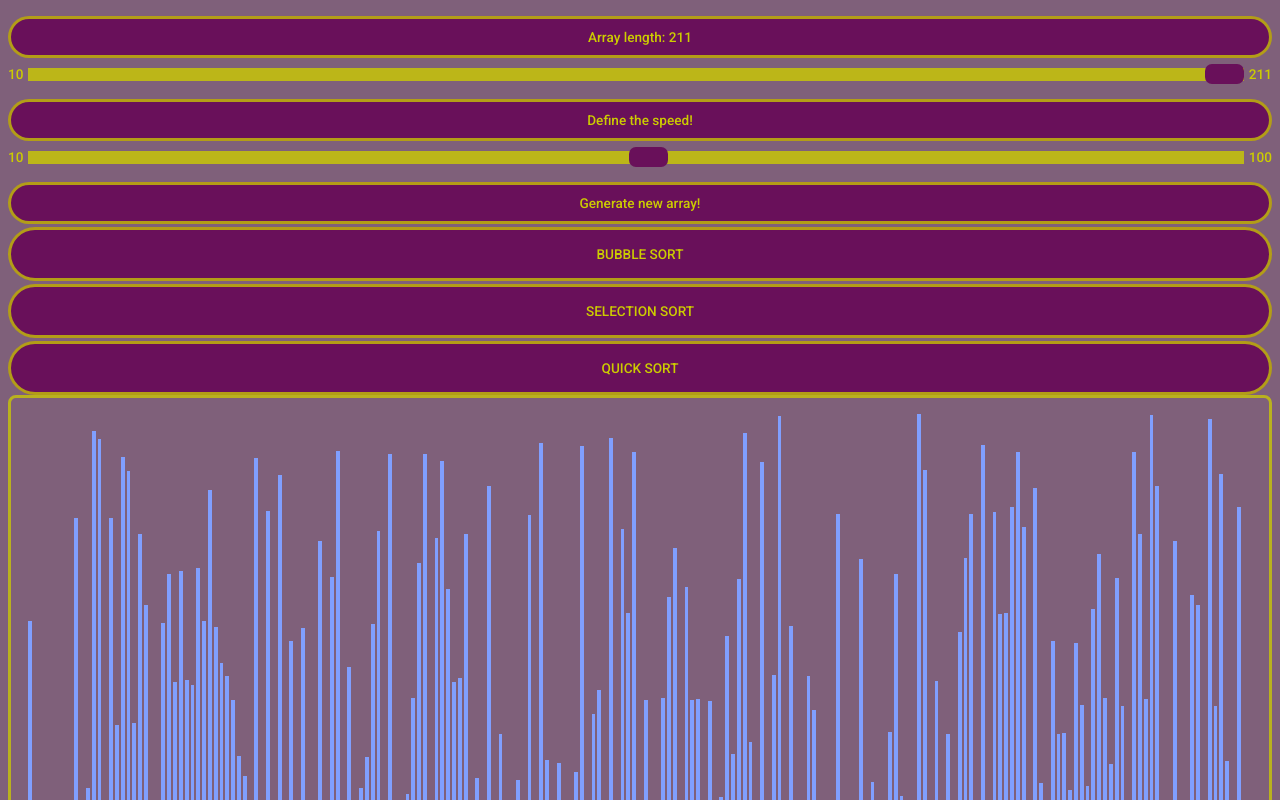
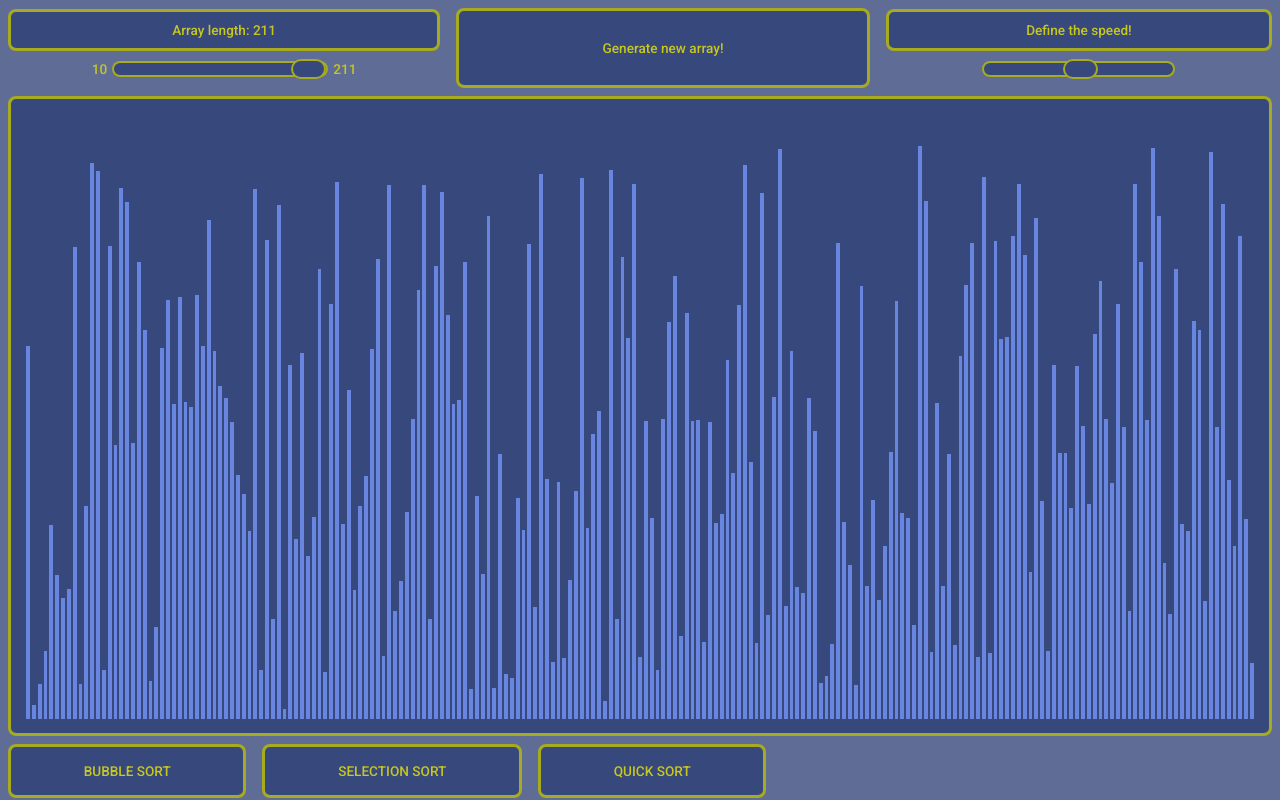
Before and after one commit to konradkoc/Sorting-visualization, a React (Create React App) app: page / in a window 1280 px wide. Shown: the top 800 px of the page. Built offline with nearby package versions, Linux system fonts and the light colour scheme.

Commit message:
change color theme, make css for bigger screens

```diff
--- a/src/App.css
+++ b/src/App.css
@@ -5,25 +5,20 @@
 
 }
 body {
-  color: hsl(60, 100%, 40%, 1);
+  color: rgb(199, 199, 30);
   font-family: 'Roboto', sans-serif;
   font-size: .85rem;
 }
 #root {
+  background-color: rgba(55, 72, 124, 0.8);
   padding: .5rem;
-  background-color:rgba(73, 29, 66, 0.7);
+}
 
-}
-.generateButton {
+.label-container {
   padding: 10px;
-  margin-top: 0.5rem ;
-  border-radius: 100px;
+  border-radius: 0.5rem;
   border: 3px solid hsl(60, 100%, 40%, 0.75);
-  background-color:rgba(105, 16, 90, 1);
-  color: hsl(60, 100%, 40%, 1);
-  font-family: 'Roboto', sans-serif;
-  font-size: .85rem;
-  width: 100%;
+  background-color:rgba(55, 72, 124, 1);
   display: flex;
   justify-content: center;
 }
@@ -31,27 +26,95 @@ body {
 button {
   padding: 1rem;
   margin-top: 0.2rem;
-  border-radius: 100px;
+  border-radius: 0.5rem;
   border: 3px solid hsl(60, 100%, 40%, 0.75);
-  background-color:rgba(105, 16, 90, 1);
-  color: hsl(60, 100%, 40%, 1);
+  background-color:rgba(55, 72, 124, 1);
+  color: rgb(199, 199, 30);
   font-family: 'Roboto', sans-serif;
   font-size: .85rem;
   width: 100%;
 }
 
+.range-container {
+  display: flex;
+  justify-content: center;
+  align-items: center;
+}
+
 .visualizationContainer {
-    display: flex;
-    justify-content: center;
-    align-items: flex-end;
-    padding: 1rem;
-    border-radius: 0.5rem;
-    border: 3px solid hsl(60, 100%, 40%, 0.75);
+  background-color: rgba(55, 72, 124, 1);
+  display: flex;
+  justify-content: center;
+  align-items: flex-end;
+  padding: .9rem;
+  border-radius: 0.5rem;
+  border: 3px solid hsl(60, 100%, 40%, 0.75);
+  margin: .5rem 0;
   }
 
 .oneBar {
   display: inline-block;
   margin: 0 1px;
+  background-color: rgb(104, 134, 224)
+}
+
+
+@media (min-width: 700px) {
+  #root {
+    background-color: rgba(55, 72, 124, 0.8) ;
+    min-height: 100vh;
+  }
+  .header-container {
+    display: flex;
+    justify-content: space-between;
+    align-items: center;
+  }
+
+  .header-mid-container {
+    height: 80px;
+    flex-grow: 1;
+    order: 2;
+    align-self: flex-start;
+    margin: 0 1rem;
+  }
+
+  button {
+    margin:0;
+  }
+
+  button.mid {
+    height: 100%;
+  }
+
+  .range-big-container {
+    flex-grow: 1;
+  }
+
+  .range-big-container.left {
+    order: 1;
+  }
+  .range-big-container.right {
+    order: 3;
+  }
+
+  .buttons-list {
+    display: flex;
+    justify-content: flex-start;
+    align-items: center;
+    width: 60%;
+  }
+  .btn {
+    flex-grow: 1;
+  }
+
+  .btn.mid {
+    margin: 0 1rem;
+  }
+
+  .visualizationContainer {
+    height: 80vh;
+  }
+
 }
 
 
@@ -68,15 +131,12 @@ button {
 
 
 
-
-
-/* Slider styles */
+/* Slider styles WEBKIT*/
 input[type=range] {
   -webkit-appearance: none;
   margin: 10px 0;
-  width: 100%;
+  width: 50%;
   background: transparent;
-
 
 }
 input[type=range]:focus {
@@ -84,79 +144,44 @@ input[type=range]:focus {
 }
 input[type=range]::-webkit-slider-runnable-track {
   width: 100%;
-  height: 12.8px;
+  height: 16px;
   cursor: pointer;
-  box-shadow: 0px 0px 0px #000000, 0px 0px 0px #0d0d0d;
-  background: hsl(60, 100%, 40%, 0.8);
-  border-radius: 0px;
-  border: 0px solid #000101;
+  background: rgba(55, 72, 124, 1);
+  border-radius: 10px;
+  border: 2px solid hsl(60, 100%, 40%, 0.75);
 }
 input[type=range]::-webkit-slider-thumb {
-  box-shadow: 0px 0px 0px rgba(105, 16, 90, 1), 0px 0px 0px rgba(105, 16, 90, 1);
-  border: 0px solid rgba(105, 16, 90, 1);
+  border: 2px solid hsl(60, 100%, 40%, 0.75);
   height: 20px;
-  width: 39px;
-  border-radius: 7px;
-  background: rgba(105, 16, 90, 1);
+  width: 35px;
+  border-radius: 50px;
+  background: rgba(55, 72, 124, 1);
   cursor: pointer;
   -webkit-appearance: none;
   margin-top: -3.6px;
 }
+
 input[type=range]:focus::-webkit-slider-runnable-track {
-  background: hsl(60, 100%, 40%, 0.8);
+  background: rgba(55, 72, 124, 1);
 }
+
+/* Slider styles MOZ*/
+
 input[type=range]::-moz-range-track {
   width: 100%;
-  height: 12.8px;
+  height: 16px;
   cursor: pointer;
-  box-shadow: 0px 0px 0px rgba(105, 16, 90, 1), 0px 0px 0px rgba(105, 16, 90, 1);
-  background: hsl(60, 100%, 40%, 0.8);
-  border-radius: 25px;
-  border: 0px solid rgba(105, 16, 90, 1);
+  background: rgba(55, 72, 124, 1);
+  border-radius: 10px;
+  border: 2px solid hsl(60, 100%, 40%, 0.75);
 
 }
+
 input[type=range]::-moz-range-thumb {
-  box-shadow: 0px 0px 0px rgba(105, 16, 90, 1), 0px 0px 0px rgba(105, 16, 90, 1);
-  border: 0px solid rgba(105, 16, 90, 1);
+  border: 2px solid hsl(60, 100%, 40%, 0.75);
   height: 20px;
-  width: 39px;
-  border-radius: 7px;
-  background: rgba(105, 16, 90, 1);
+  width: 35px;
+  border-radius: 50px;
+  background: rgba(55, 72, 124, 1);
   cursor: pointer;
 }
-input[type=range]::-ms-track {
-  width: 100%;
-  height: 12.8px;
-  cursor: pointer;
-  background: transparent;
-  border-color: transparent;
-  border-width: 39px 0;
-  color: transparent;
-}
-input[type=range]::-ms-fill-lower {
-  background: hsl(60, 100%, 40%, 0.8);
-  border: 0px solid #000101;
-  border-radius: 50px;
-  box-shadow: 0px 0px 0px #000000, 0px 0px 0px #0d0d0d;
-}
-input[type=range]::-ms-fill-upper {
-  background: hsl(60, 100%, 40%, 0.8);
-  border: 0px solid #000101;
-  border-radius: 50px;
-  box-shadow: 0px 0px 0px #000000, 0px 0px 0px #0d0d0d;
-}
-input[type=range]::-ms-thumb {
-  box-shadow: 0px 0px 0px rgba(105, 16, 90, 1), 0px 0px 0px rgba(105, 16, 90, 1);
-  border: 1px solid rgba(105, 16, 90, 1);
-  height: 20px;
-  width: 39px;
-  border-radius: 7px;
-  background: rgba(105, 16, 90, 1);
-  cursor: pointer;
-}
-input[type=range]:focus::-ms-fill-lower {
-  background: hsl(60, 100%, 40%, 0.8);
-}
-input[type=range]:focus::-ms-fill-upper {
-  background: hsl(60, 100%, 40%, 0.8);
-}
--- a/src/components/ButtonList.js
+++ b/src/components/ButtonList.js
@@ -1,10 +1,16 @@
 import React from 'react'
 
 const ButtonList = ( {bubble, selection, quick } ) => (
-    <div className='buttonsList'>
-        <button onClick = {bubble}>BUBBLE SORT</button>
-        <button onClick = {selection}>SELECTION SORT</button>
-        <button onClick = {quick}>QUICK SORT</button>
+    <div className='buttons-list'>
+        <div className ='btn'>
+            <button onClick = {bubble}>BUBBLE SORT</button>
+        </div>
+        <div className ='btn mid'>
+            <button onClick = {selection}>SELECTION SORT</button>
+        </div>
+        <div className ='btn'>
+            <button onClick = {quick}>QUICK SORT</button>
+        </div>
     </div>
 )
 
--- a/src/components/Header.js
+++ b/src/components/Header.js
@@ -3,7 +3,7 @@ import RangeInputLen from './RangeInputLen'
 import RangeInputSpeed from './RangeInputSpeed'
 
 const Header = ( {value, maxValue , chooseValue, newArray, animationOn, chooseSpeed, speed} ) => (
-    <div>
+    <div className = 'header-container'>
         <RangeInputLen
             value = {value}
             maxValue = {maxValue}
@@ -12,11 +12,11 @@ const Header = ( {value, maxValue , chooseValue, newArray, animationOn, chooseSp
 
         <RangeInputSpeed
             animationOn = { animationOn }
-            chooseSpeed = { chooseSpeed} />
-
-        <div className = 'buttonsContainer'>
+            speed = {speed}
+            chooseSpeed = { chooseSpeed } />
+        <div className = 'header-mid-container'>
             <button
-                className='generateButton'
+                className ='mid'
                 onClick = {newArray}>
                     Generate new array!
             </button>
--- a/src/components/MainComponent.js
+++ b/src/components/MainComponent.js
@@ -2,7 +2,6 @@ import React, { Component, Fragment } from 'react'
 import Header from './Header'
 import Visualization from './Visualization'
 import ButtonList from './ButtonList'
-import Legend from './Legend'
 import { bubbleSort } from '../sortingAlgo/bubbleSort'
 import { selectionSort } from '../sortingAlgo/selectionSort'
 import { quickSort, quickSortLast } from '../sortingAlgo/quickSort'
@@ -22,15 +21,15 @@ export class MainComp extends Component {
             arrayLength: Math.floor(window.innerWidth/6)-2,
             maxArrayLength: Math.floor(window.innerWidth/6)-2, //1 bar is 6px with margins so this is max amount of bars on the screen
             //this one is about max height of the bar, max value possible in the array
-            maxHeight: Math.floor(0.75*window.innerHeight),
+            maxHeight: Math.floor(0.72*window.innerHeight),
             singleBarWidth: 2,
             animationOn: false,
             speed: 30, //bigger value faster animation
-            rodzajSorta: ''
         }
     }
 
-    //we want bars to fill almost full container, so width of single bar is dynamic, depending on window width and how many el. are in the array
+    //we want bars to fill almost full container, so width of single bar is dynamic,
+    // depending on window width and how many el. are in the array
     calculateBarWidth = () => {
         const barWidth = (window.innerWidth - this.state.arrayLength*2)/this.state.arrayLength
         this.setState({singleBarWidth: barWidth})
@@ -43,7 +42,7 @@ export class MainComp extends Component {
 
     handleResize = () =>  {
         const widthValue = Math.floor(window.innerWidth/6)-2
-        const heightValue = Math.floor(0.75*window.innerHeight)
+        const heightValue = Math.floor(0.7*window.innerHeight)
         this.setState({maxArrayLength: widthValue})
         this.setState({maxHeight: heightValue})
         //preventing arr length to be > than max value
@@ -57,6 +56,7 @@ export class MainComp extends Component {
     //Fill array with random values
     newArray = () => {
         //change arr in state only if animation isnt on
+
         if (!this.state.animationOn) {
             const arr = []
             for (let i = 0; i < this.state.arrayLength; i++) {
@@ -64,6 +64,13 @@ export class MainComp extends Component {
             }
             this.setState({arr})
             this.calculateBarWidth()
+            const bar = document.querySelectorAll('.oneBar')
+            if(bar!== undefined) {
+                for(let i = 0 ; i < this.state.arr.length ; i++) {
+                    bar[i].style.backgroundColor = 'rgb(104, 134, 224)'
+
+                }
+            }
         }
     }
 
@@ -119,16 +126,13 @@ export class MainComp extends Component {
                         speed={this.speed}
                         newArray={this.newArray}
                         animationOn = {this.state.animationOn} />
+                <Visualization
+                        arr={this.state.arr}
+                        barWidth={this.state.singleBarWidth} />
                 <ButtonList
                         bubble = {this.bubbleSortVis}
                         selection={this.selectionSortVis}
                         quick={this.quickSortVis} />
-                <Visualization
-                        arr={this.state.arr}
-                        barWidth={this.state.singleBarWidth} />
-                <Legend
-                        rodzajSorta = {this.state.rodzajSorta}
-                        animationOn = {this.state.animationOn} />
             </Fragment>
         )
     }
--- a/src/components/RangeInputLen.js
+++ b/src/components/RangeInputLen.js
@@ -1,11 +1,11 @@
 import React from 'react'
 
 const RangeInputLen = ( { value , maxValue , chooseValue , animationOn } ) => (
-    <div>
-        <div className='generateButton'>
+    <div className='range-big-container left'>
+        <div className='label-container'>
             <label htmlFor="arrLength">Array length: {value}</label>
         </div>
-        <div style={rangeStyle}>
+        <div className = 'range-container'>
             <p style = {{marginRight: '5px'}}>10</p>
             <input
                 type='range'
@@ -15,8 +15,7 @@ const RangeInputLen = ( { value , maxValue , chooseValue , animationOn } ) => (
                 max={maxValue}
                 onChange = {chooseValue}
                 onClick = {chooseValue}
-                disabled = {animationOn}
-            >
+                disabled = {animationOn} >
             </input>
             <p style = {{marginLeft: '5px'}}>{maxValue}</p>
         </div>
@@ -24,10 +23,3 @@ const RangeInputLen = ( { value , maxValue , chooseValue , animationOn } ) => (
 )
 
 export default RangeInputLen
-
-
-const rangeStyle = {
-    display: 'flex',
-    justifyContent: 'center',
-    alignItems: 'center'
-}
--- a/src/components/RangeInputSpeed.js
+++ b/src/components/RangeInputSpeed.js
@@ -1,12 +1,11 @@
 import React from 'react'
 
 const RangeInputSpeed = ( { animationOn, chooseSpeed, speed} ) => (
-    <div>
-        <div className='generateButton'>
+    <div className='range-big-container right'>
+        <div className='label-container'>
             <label htmlFor="speed">Define the speed!</label>
         </div>
-        <div style={rangeStyle}>
-            <p style = {{marginRight: '5px'}}>10</p>
+        <div className = 'range-container'>
             <input
                 type='range'
                 name="speed"
@@ -15,19 +14,10 @@ const RangeInputSpeed = ( { animationOn, chooseSpeed, speed} ) => (
                 max='50'
                 onChange = {chooseSpeed}
                 onClick = {chooseSpeed}
-                disabled = {animationOn}
-            >
+                disabled = {animationOn} >
             </input>
-            <p style = {{marginLeft: '5px'}}>100</p>
         </div>
     </div>
 )
 
 export default RangeInputSpeed
-
-
-const rangeStyle = {
-    display: 'flex',
-    justifyContent: 'center',
-    alignItems: 'center'
-}
--- a/src/components/Visualization.js
+++ b/src/components/Visualization.js
@@ -1,4 +1,5 @@
 import React from 'react'
+import { originalColor } from '../sortingAlgo/utils'
 
 const Visualization = ( {barWidth, arr, } ) => (
     <div className = 'visualizationContainer'>
@@ -10,7 +11,7 @@ const Visualization = ( {barWidth, arr, } ) => (
             style={{
             height: `${value}px`,
             width: `${barWidth}px`,
-            backgroundColor: 'rgb(128, 159, 255)'
+            backgroundColor: originalColor
             }}></div>
         ))
         }
--- a/src/sortingAlgo/utils.js
+++ b/src/sortingAlgo/utils.js
@@ -7,7 +7,7 @@ export const swappingColor = 'rgb(107, 12, 98)'
 export const analyzedColor = 'hsl(60, 100%, 40%, 0.75)'
 export const correctOrderColor = 'rgb(124, 199, 115)'
 export const finalOrderColor = 'rgb(19, 107, 9)'
-export const originalColor = 'rgb(128, 159, 255)'
+export const originalColor = 'rgb(104, 134, 224)'
 
 //selection
 export const currentMinColor = 'rgb(27, 14, 48)'
```
Also changed, not shown: src/components/Legend.js (deleted, +0 -11 lines).
